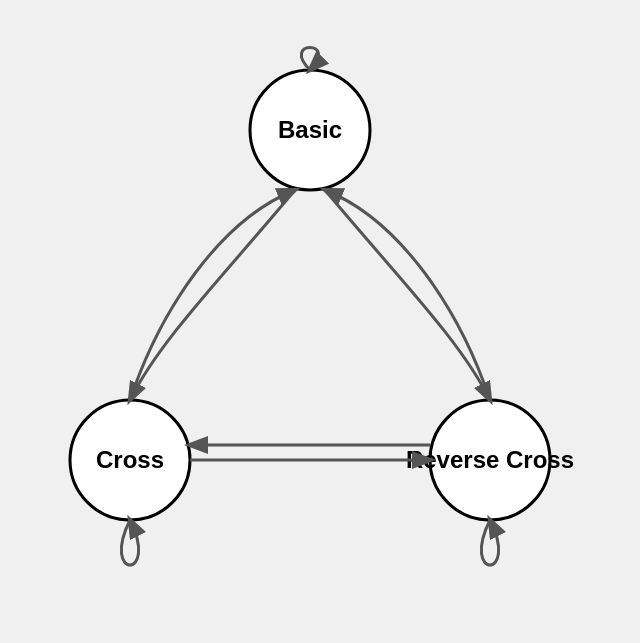
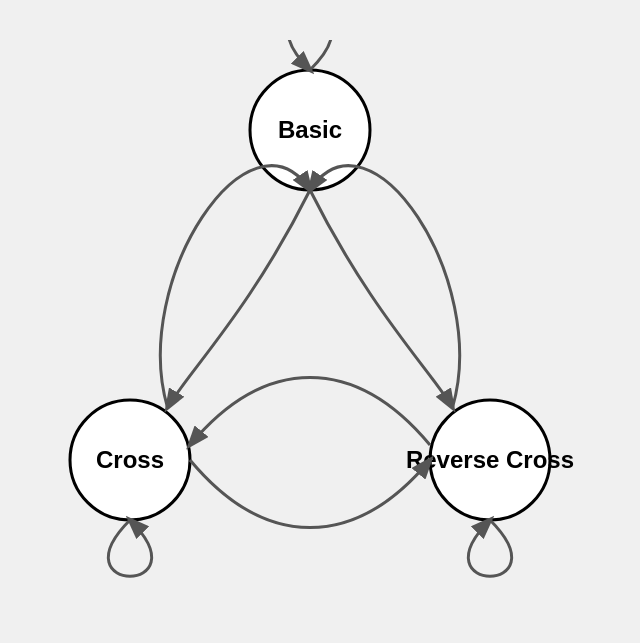
Before and after one commit to canbolukbas/salsa-fsm, a plain HTML site: page index.html in a window 1280 px wide. Shown: the whole page, without its empty margins (330-970 px from the left). Drawn offline with Linux system fonts and the light colour scheme.

Commit message:
more visible arrows

```diff
--- a/index.html
+++ b/index.html
@@ -67,20 +67,28 @@
       <circle class="state" cx="320" cy="280" r="40" />
       <text class="label" x="320" y="285" text-anchor="middle">Reverse Cross</text>
 
-      <!-- transitions -->
-      <path class="link" d="M190,100 C140,160 100,200 80,240" onclick="showTransition('Basic to Cross')" />
-      <path class="link" d="M210,100 C260,160 300,200 320,240" onclick="showTransition('Basic to Reverse')" />
+      <!-- transitions: all arrows end just outside the states, do not enter circles, and do not collide -->
+      <!-- Basic to Cross -->
+      <path class="link" d="M200,100 C160,180 120,220 105,245" onclick="showTransition('Basic to Cross')" />
+      <!-- Basic to Reverse -->
+      <path class="link" d="M200,100 C240,180 280,220 295,245" onclick="showTransition('Basic to Reverse')" />
 
-      <path class="link" d="M120,280 L280,280" onclick="showTransition('Cross to Reverse')" />
-      <path class="link" d="M280,270 L120,270" onclick="showTransition('Reverse to Cross')" />
+      <!-- Cross to Reverse (curved, ends before Reverse Cross) -->
+      <path class="link" d="M120,280 C170,340 230,340 280,280" onclick="showTransition('Cross to Reverse')" />
+      <!-- Reverse to Cross (curved, ends before Cross) -->
+      <path class="link" d="M280,270 C230,210 170,210 120,270" onclick="showTransition('Reverse to Cross')" />
 
-      <path class="link" d="M200,20 C180,0 220,0 200,20" onclick="showTransition('Basic Loop')" />
-      <path class="link" d="M80,320 C60,360 100,360 80,320" onclick="showTransition('Cross Loop')" />
-      <path class="link" d="M320,320 C300,360 340,360 320,320" onclick="showTransition('Reverse Loop')" />
+      <!-- Basic Loop (above, outside the circle) -->
+      <path class="link" d="M200,20 C250,-30 150,-30 200,20" onclick="showTransition('Basic Loop')" />
+      <!-- Cross Loop (left, outside the circle) -->
+      <path class="link" d="M80,320 C30,370 130,370 80,320" onclick="showTransition('Cross Loop')" />
+      <!-- Reverse Loop (right, outside the circle) -->
+      <path class="link" d="M320,320 C370,370 270,370 320,320" onclick="showTransition('Reverse Loop')" />
 
-      <!-- returns to Basic -->
-      <path class="link" d="M80,240 C100,180 140,120 190,100" onclick="showTransition('Cross to Basic')" />
-      <path class="link" d="M320,240 C300,180 260,120 210,100" onclick="showTransition('Reverse to Basic')" />
+      <!-- Cross to Basic (curved, ends before Basic) -->
+      <path class="link" d="M105,245 C80,160 160,40 200,100" onclick="showTransition('Cross to Basic')" />
+      <!-- Reverse to Basic (curved, ends before Basic) -->
+      <path class="link" d="M295,245 C320,160 240,40 200,100" onclick="showTransition('Reverse to Basic')" />
     </svg>
   </div>
 
```
